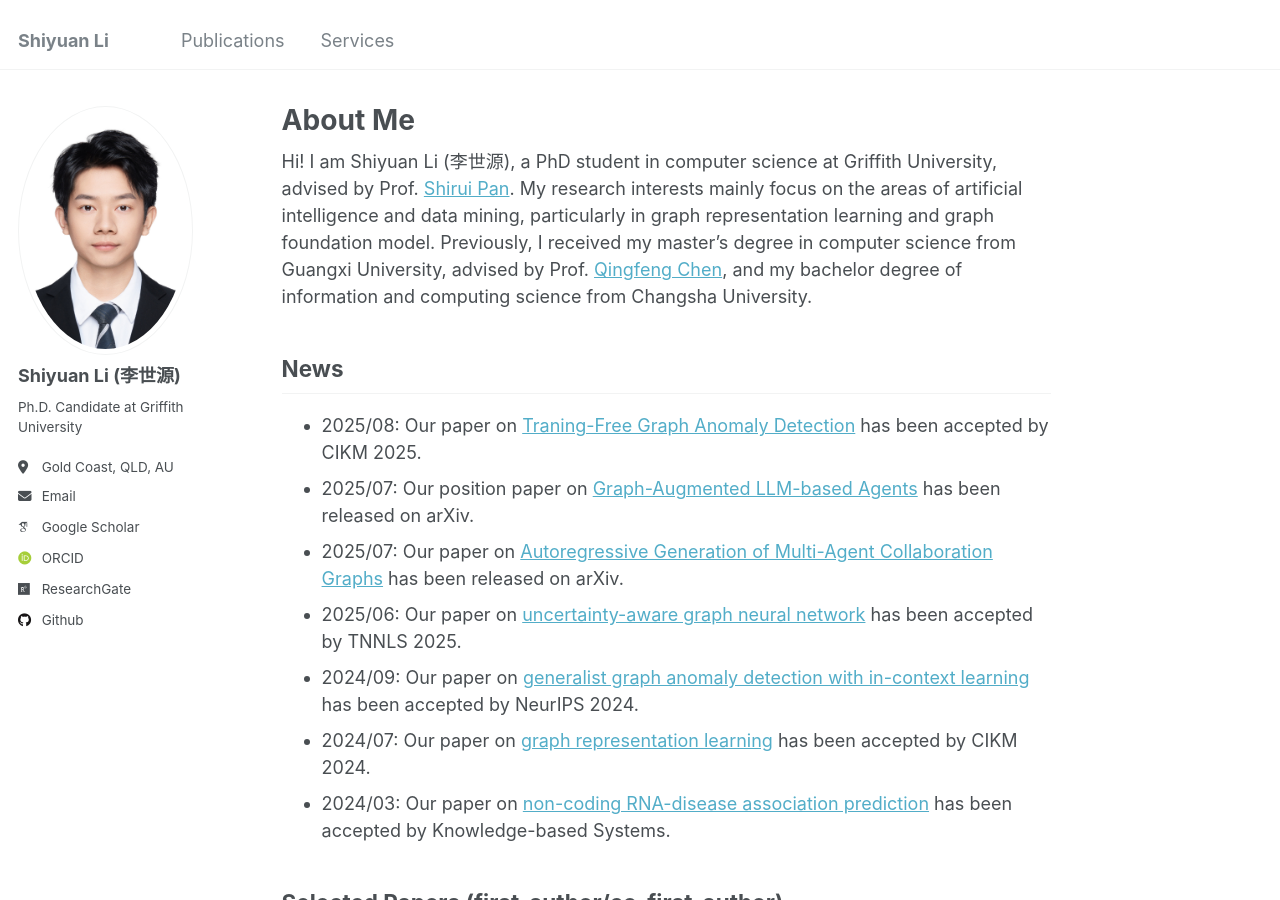
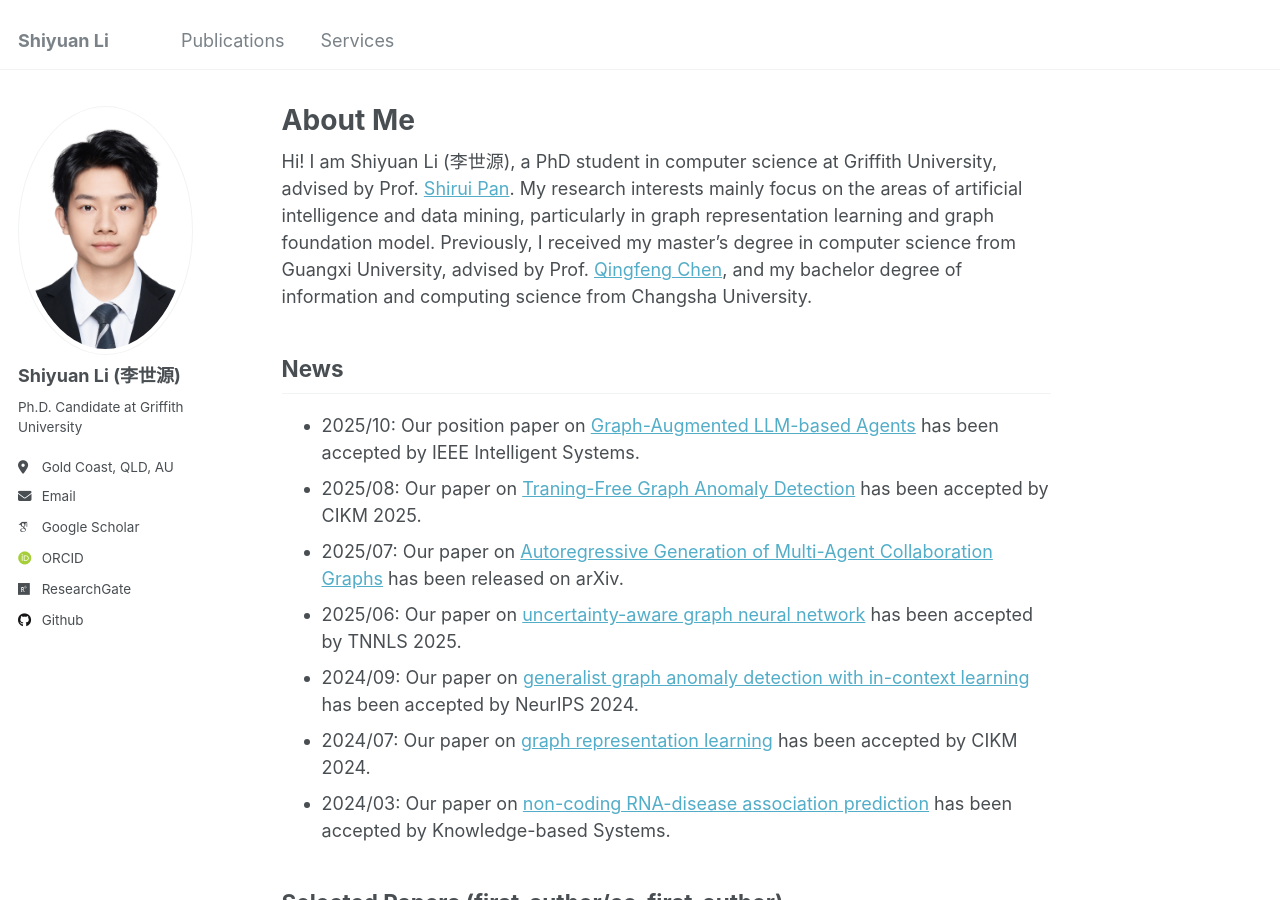
Before and after one commit to Shiy-Li/Shiy-Li.github.io, a Jekyll site: the page built from _pages/about.md, in a window 1280 px wide and 900 px high. Built offline with Jekyll 4.4.1, drawn with Linux system fonts in a browser that asks for light colours; some web fonts are replaced.

Commit message:
Update about.md

```diff
--- a/_pages/about.md
+++ b/_pages/about.md
@@ -14,8 +14,8 @@ My research interests mainly focus on the areas of artificial intelligence and d
 
 News
 ------
+* 2025/10: Our position paper on [Graph-Augmented LLM-based Agents](https://arxiv.org/abs/2507.21407) has been accepted by IEEE Intelligent Systems.
 * 2025/08: Our paper on [Traning-Free Graph Anomaly Detection](https://arxiv.org/abs/2508.10594) has been accepted by CIKM 2025.
-* 2025/07: Our position paper on [Graph-Augmented LLM-based Agents](https://arxiv.org/abs/2507.21407) has been released on arXiv.
 * 2025/07: Our paper on [Autoregressive Generation of Multi-Agent Collaboration Graphs](https://arxiv.org/abs/2507.18224) has been released on arXiv.
 * 2025/06: Our paper on [uncertainty-aware graph neural network](https://arxiv.org/abs/2506.13083) has been accepted by TNNLS 2025.
 * 2024/09: Our paper on [generalist graph anomaly detection with in-context learning](https://arxiv.org/abs/2405.16771) has been accepted by NeurIPS 2024.
```
